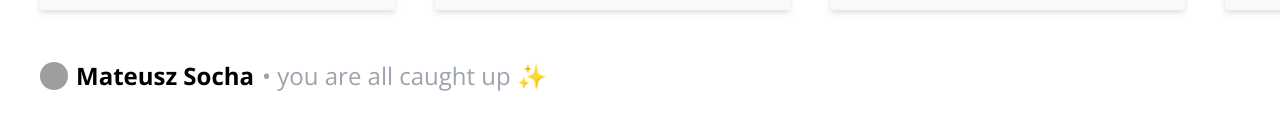
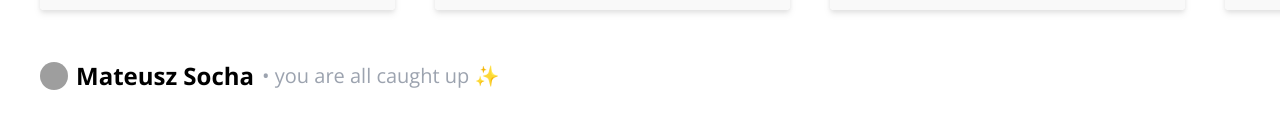
Before and after one commit to jowczar/Politechnika-Lodzka-Podstawy-konteneryzacji, a Next.js app in the folder frontend/: page /channels in a window 1280 px wide. Shown: the part 448-578 px from the top of the page. Built offline with nearby package versions, Linux system fonts and the light colour scheme; grey boxes are pictures that could not be loaded.

Commit message:
Make all clear message smaller

```diff
--- a/frontend/pages/channels.js
+++ b/frontend/pages/channels.js
@@ -91,7 +91,7 @@ const Channels = () => {
                 {channel.name}
               </h2>
             </a>
-            {channel.videos.length === 0 && <div className="font-light text-2xl text-gray-400"> • you are all caught up ✨</div>}
+            {channel.videos.length === 0 && <div className="font-light text-xl text-gray-400"> • you are all caught up ✨</div>}
           </div>
           <div className="flex flex-row gap-10 overflow-auto no-scrollbar py-2.5 px-10">
             {channel.videos.map((video) => <VideoCard className='shrink-0' video={video} key={"video_" + video.id} />)}
```
